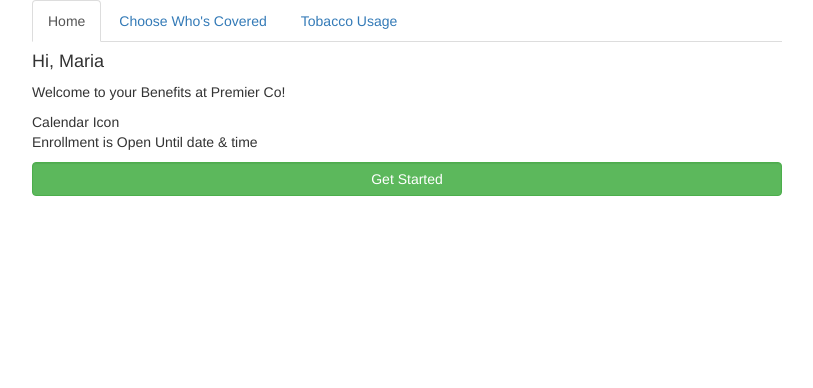
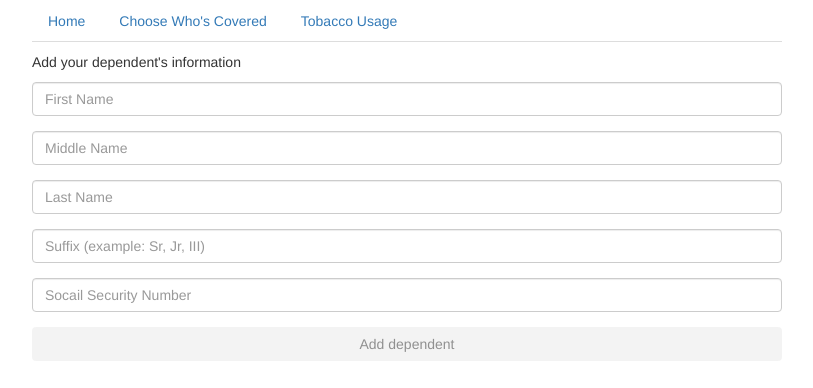
Before and after one commit to kotari/enrollment, an Angular app: page /add in a window 1280 px wide. Before the commit this address led to /#/. Shown: the top 388 px of the page, without its empty margins (233-1046 px from the left). Built offline with nearby package versions, Linux system fonts and the light colour scheme.

Commit message:
addressing some more styles

```diff
--- a/src/app/app-routing.module.ts
+++ b/src/app/app-routing.module.ts
@@ -27,7 +27,8 @@ const appPaths: Routes = [
 
 @NgModule( {
     imports: [
-        RouterModule.forRoot(appPaths, {useHash: true})
+        // RouterModule.forRoot(appPaths, {useHash: true})
+        RouterModule.forRoot(appPaths)
     ],
     exports: [
         RouterModule
--- a/src/app/dependents/add/add.component.html
+++ b/src/app/dependents/add/add.component.html
@@ -23,7 +23,7 @@
       <input type="text" placeholder="Socail Security Number" ngModel name="ssn" class="form-control" required/>
     </div>
     <div class="form-group">
-      <button class="btn btn-success" type="submit" [disabled]="!f.valid">Add dependent</button>
+      <button [class]="f.valid ? 'btn btn-success form-control' : 'btn form-control'" type="submit" [disabled]="!f.valid">Add dependent</button>
     </div>
   </form>
 </div>
```
